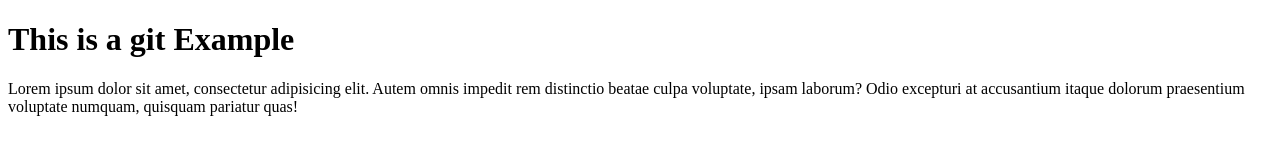
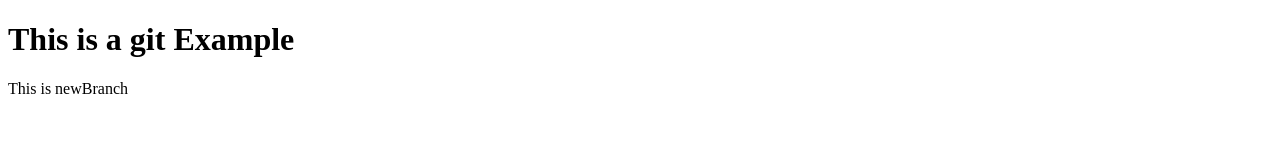
Before and after one commit to JawidForotan/git-example-, a plain HTML site: page index.html in a window 1280 px wide. Drawn offline with Linux system fonts and the light colour scheme.

Commit message:
Branch title added

```diff
--- a/index.html
+++ b/index.html
@@ -8,11 +8,6 @@
   </head>
   <body>
     <h1>This is a git Example</h1>
-    <p>
-      Lorem ipsum dolor sit amet, consectetur adipisicing elit. Autem omnis
-      impedit rem distinctio beatae culpa voluptate, ipsam laborum? Odio
-      excepturi at accusantium itaque dolorum praesentium voluptate numquam,
-      quisquam pariatur quas!
-    </p>
+    <p>This is newBranch</p>
   </body>
 </html>
```
